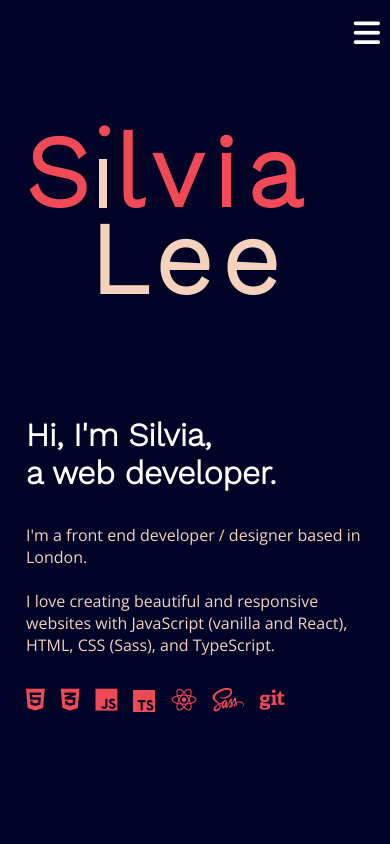
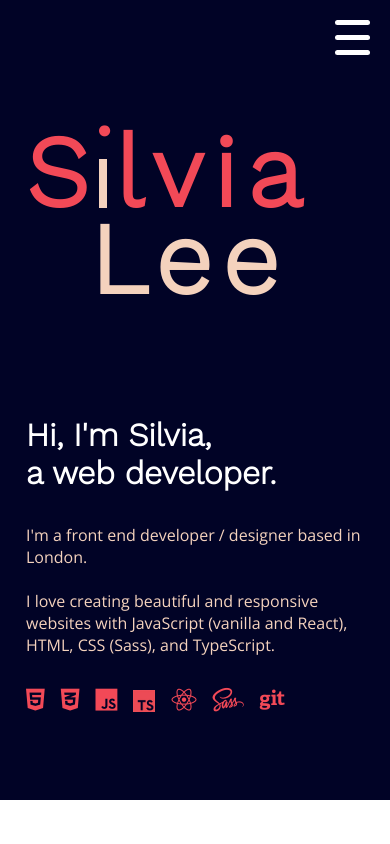
Before and after one commit to silviatheweasel/portfolio, a plain HTML site: page index.html in a window 390 px wide. Shown: the top 844 px of the page. Drawn offline with nearby package versions, Linux system fonts and the light colour scheme; animation ran at ten frames a second; a web font is replaced by a local one.

Commit message:
updete buger icon

```diff
--- a/Resources/JavaScript/Menu.js
+++ b/Resources/JavaScript/Menu.js
@@ -7,8 +7,10 @@ burgerNav.addEventListener("click", () => {
     isOpen = !isOpen;
     if (isOpen) {
         menu.classList.add("open");
+        burgerNav.classList.add("close-icon");
     } else {
         menu.classList.remove("open");
+        burgerNav.classList.remove("close-icon");
     }
 });
 
--- a/Resources/style.css
+++ b/Resources/style.css
@@ -39,13 +39,6 @@ body {
 main {
     scroll-snap-align: start;
 }
-
-header {
-    background-color: #010326;
-    color: white;
-    height: 100vh;
-}
-
 nav {
     background-color:  #010326;
     position: fixed;
@@ -58,8 +51,53 @@ nav {
 .burger-nav {
     display: none;
 }
+
+nav .burger-nav {
+    flex-direction: column;
+    align-items: center;
+    justify-content: center;
+    height: 50px;
+    width: 50px;
+    cursor: pointer;
+    margin: 20px;
+    float: right;
+    transition: all 0.5s ease-in-out;
+}
+.burger-icon,
+.burger-icon::before,
+.burger-icon::after {
+    height: 5px;
+    width: 100%;
+    display: block;
+    background-color: white;
+    border-radius: 4px;
+}
+
+.burger-icon::before {
+    content: "";
+    transform: translateY(-20px);
+}
+
+.burger-icon::after {
+    content: "";
+    transform: translateY(15px);
+}
+
+.close-icon .burger-icon {
+    background-color: transparent;
+}
+
+.close-icon .burger-icon::before {
+    transform: rotate(45deg);
+}
+
+.close-icon .burger-icon::after {
+    transform: rotate(-45deg) translate(4px,-4px);
+}
+
 nav .desktop {
     float: right;
+    transition: 0.5s ease-in-out;
 }
 
 nav .desktop li {
@@ -1263,7 +1301,7 @@ h3 {
 #contact {
     background-color: #010326;
     text-align: center;
-    padding: 5rem;
+    padding: 5rem 0;
 }
 #contact h2 {
     text-align: center;
@@ -1382,13 +1420,9 @@ footer {
         object-fit: contain;
     }
     nav .burger-nav {
-        display: block;
-        width: 100%;
-        padding: 10px;
-        text-align: right;
-        font-size: 2rem;
-        cursor: pointer;
-    }
+        display: flex;
+    }
+
     nav {
         width: 100%;
         margin: 0;
@@ -1401,11 +1435,7 @@ footer {
         overflow: hidden;
         height: 0;
         font-size: 24px;
-    }
-    .fa-bars:before {
-        content: "\f0c9";
-        font-size: 50px;
-        margin: 30px;
+        transition: 0.5s ease-in-out;
     }
 
     nav .desktop li {
@@ -1434,6 +1464,8 @@ footer {
         width: 100%;
     }
     #home {
+        background-color: #010326;
+        color: white;
         height: 100vh;
     }
     .my-name {
@@ -1691,6 +1723,7 @@ footer {
         overflow: hidden;
         height: 0;
         font-size: 24px;
+        transition: 0.5s ease-in-out;
     }
     .desktop a:hover,
     .desktop a:active {
@@ -1699,7 +1732,6 @@ footer {
     nav .desktop.open {
         height: 100vh;
         padding: 30px 80px;
-        transition: 0.5s ease-in-out;
     }
     nav .desktop li {
         display: block;
@@ -1833,6 +1865,16 @@ footer {
 @media only screen
     and (max-width: 550px)
     and (orientation: portrait)  {
+    nav .burger-nav {
+        height: 35px;
+        width: 35px;
+    }
+    .burger-icon::after {
+        transform: translateY(10px);
+    }
+    .burger-icon::before {
+        transform: translateY(-15px);
+    }
     .hide-on-mobile {
         display: none;
     }
@@ -2064,6 +2106,7 @@ footer {
 @media only screen
     and (max-width: 420px)
     and (orientation: portrait) {
+
     #about {
         padding: 0;
     }
--- a/index.html
+++ b/index.html
@@ -21,10 +21,12 @@
     <script src="https://kit.fontawesome.com/d7186ae7fe.js" crossorigin="anonymous" defer></script>
 </head>
 <body>
-    <header>
+    <header class="home">
         <section class="home" id="home">
             <nav>
-                <div class="burger-nav" id="burger-nav"><i class="fas fa-bars"></i></div>
+                <div class="burger-nav" id="burger-nav">
+                    <div class="burger-icon"></div>
+                </div>
                 <ul class="desktop" id="desktop-menu">
                     <li class="home menu-item active"><a href="#home">HOME</a></li>
                     <li class="featured-project menu-item"><a href="#featured-project">FEATURED PROJECT</a></li>
@@ -778,7 +780,7 @@
 
     </main>
 
-    <footer>Copyright © 2020 Silvia Lee. All Rights Reserved</footer>
+    <footer>Copyright © 2021 Silvia Lee. All Rights Reserved</footer>
     <script src="https://ajax.googleapis.com/ajax/libs/jquery/1.9.1/jquery.min.js"></script>
 </body>
 </html>
```
Also changed, not shown: 1 other file.
